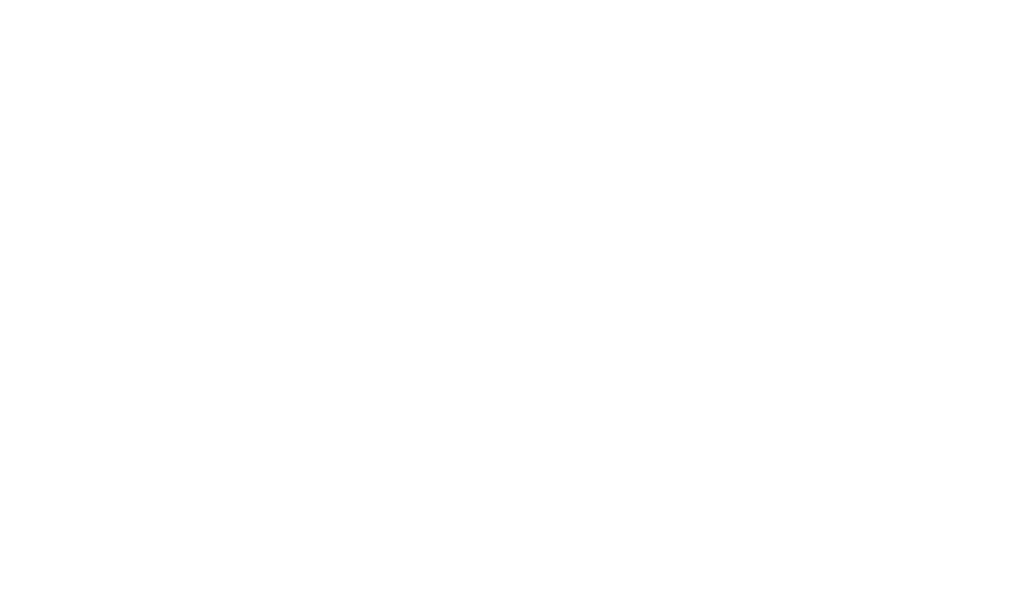
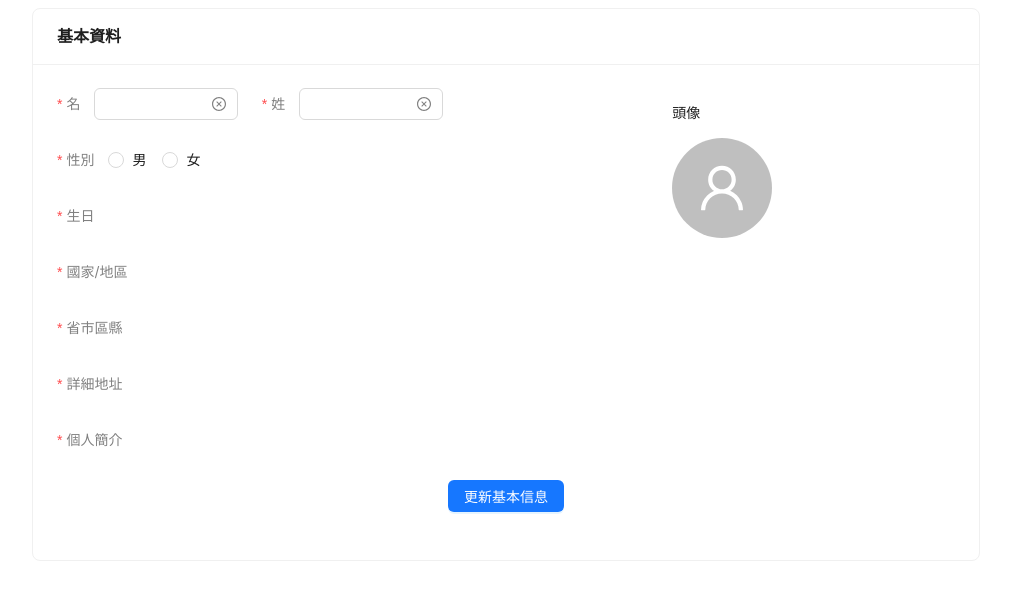
Before and after one commit to Briantam0422/xoocity-demo, a Next.js app: page / in a window 1280 px wide. Shown: the top 600 px of the page, without its empty margins (134-1145 px from the left). Built offline with nearby package versions, Linux system fonts and the light colour scheme.

Commit message:
Feature:create components

```diff
--- /dev/null
+++ b/app/components/Form/FormItemComponent.tsx
@@ -0,0 +1,32 @@
+import { ReactNode } from "react";
+import { ColProps, Form } from "antd";
+import { Rule } from "antd/es/form";
+
+type IProps = {
+  children?: ReactNode;
+  label: string;
+  name: string;
+  rules: Rule[];
+  wrapperCol?: ColProps;
+};
+
+export default function FormItemComponent({
+  children,
+  label,
+  name,
+  rules,
+  wrapperCol,
+}: IProps) {
+  return (
+    <>
+      <Form.Item
+        label={<label style={{ color: "gray" }}>{label}</label>}
+        colon={false}
+        name={name}
+        rules={rules}
+        wrapperCol={wrapperCol}>
+        {children}
+      </Form.Item>
+    </>
+  );
+}
--- /dev/null
+++ b/app/components/Form/FormLayout.tsx
@@ -0,0 +1,33 @@
+"use client";
+import { ReactNode, ReactPropTypes } from "react";
+import { Form, FormProps, Button } from "antd";
+import { UserType } from "@/app/types/UserType";
+type LayoutProps = {
+  children?: ReactNode;
+};
+
+type FieldType = UserType;
+
+const onFinish: FormProps<FieldType>["onFinish"] = (values) => {
+  console.log("Success:", values);
+};
+
+const onFinishFailed: FormProps<FieldType>["onFinishFailed"] = (errorInfo) => {
+  console.log("Failed:", errorInfo);
+};
+
+export default function FormLayout({ children }: LayoutProps) {
+  return (
+    <>
+      <Form
+        name="basic"
+        wrapperCol={{ span: 20 }}
+        initialValues={{ remember: true }}
+        onFinish={onFinish}
+        onFinishFailed={onFinishFailed}
+        autoComplete="off">
+        {children}
+      </Form>
+    </>
+  );
+}
--- /dev/null
+++ b/app/components/Input/InputComponent.tsx
@@ -0,0 +1,23 @@
+import { InfoCircleOutlined, UserOutlined } from "@ant-design/icons";
+import { Input, Tooltip } from 'antd';
+import { ReactNode } from "react";
+
+type tProps = {
+  placeholder?: string,
+  prefix?: ReactNode,
+  suffix?: ReactNode
+}
+
+export default function InputComponent( {placeholder, prefix, suffix}:tProps ) {
+  return (
+    <>
+    <div>
+    <Input
+      placeholder={placeholder}
+      prefix={prefix}
+      suffix={suffix}
+    />
+    </div>
+    </>
+  );
+}
--- /dev/null
+++ b/app/components/Input/InputWithClearButtonComponent.tsx
@@ -0,0 +1,23 @@
+"use client";
+import { ReactNode } from "react";
+import InputComponent from "./InputComponent";
+import { CloseCircleOutlined } from "@ant-design/icons";
+
+type tProps = {
+  placeholder?: string;
+};
+
+export default function InputWithClearButtonComponent({ placeholder }: tProps) {
+  return (
+    <>
+      <InputComponent
+        placeholder={placeholder}
+        suffix={
+          <CloseCircleOutlined
+            onClick={() => console.log("a")}
+            style={{ color: "gray" }}
+          />
+        }></InputComponent>
+    </>
+  );
+}
--- /dev/null
+++ b/app/components/Radio/RadioGroupComponent.tsx
@@ -0,0 +1,21 @@
+import { Radio, RadioChangeEvent } from "antd"
+import { ReactNode, useState } from "react"
+
+type tProp = {
+    children?: ReactNode
+}
+
+export default function RadioGroupComponent({ children }: tProp){
+    const [value, setValue] = useState("M")
+    const onChange = (e: RadioChangeEvent) => {
+        console.log('radio checked', e.target.value)
+        setValue(e.target.value)
+    }
+    return (
+        <>
+            <Radio.Group onChange={onChange} value={value}>
+                { children }
+            </Radio.Group>
+        </>
+    )
+}
--- a/app/globals.css
+++ b/app/globals.css
@@ -1,8 +1,8 @@
-@tailwind base;
+/* @tailwind base;
 @tailwind components;
-@tailwind utilities;
+@tailwind utilities; */
 
-:root {
+/* :root {
   --foreground-rgb: 0, 0, 0;
   --background-start-rgb: 214, 219, 220;
   --background-end-rgb: 255, 255, 255;
@@ -14,4 +14,4 @@
     --background-start-rgb: 0, 0, 0;
     --background-end-rgb: 0, 0, 0;
   }
-}
+} */
--- a/app/page.tsx
+++ b/app/page.tsx
@@ -1,9 +1,174 @@
-import Image from "next/image";
-import { Col, Row, Card } from "antd";
+"use client";
+import {
+  Col,
+  Row,
+  Card,
+  type FormProps,
+  Form,
+  Input,
+  Button,
+  Avatar,
+  Radio,
+} from "antd";
+import { UserOutlined } from "@ant-design/icons";
+import { UserType, Gender } from "./types/UserType";
+import FormLayout from "./components/Form/FormLayout";
+import InputWithClearButtonComponent from "./components/Input/InputWithClearButtonComponent";
+import FormItemComponent from "./components/Form/FormItemComponent";
+import RadioGroupComponent from "./components/Radio/RadioGroupComponent";
 
 export default function Home() {
+  const arrGenders: Gender = {
+    m: "男",
+    f: "女",
+  };
   return (
     <main>
+      <Row justify="center" align="middle">
+        <Col sm={24} md={22} lg={18}>
+          <Card title="基本資料">
+            <FormLayout>
+              <Row justify="space-between" gutter={25}>
+                <Col span={8} order={2}>
+                  <p>頭像</p>
+                  <Avatar size={100} icon={<UserOutlined />} />
+                </Col>
+                <Col span={16} order={1}>
+                  <Row justify="start" gutter={24}>
+                    <Col
+                      xs={{ span: 12 }}
+                      sm={{ span: 12 }}
+                      md={{ span: 10 }}
+                      lg={{ span: 8 }}>
+                      <FormItemComponent
+                        label="名"
+                        name="first_name"
+                        rules={[{ required: true, message: "請輸入你的名字" }]}>
+                        <InputWithClearButtonComponent></InputWithClearButtonComponent>
+                      </FormItemComponent>
+                    </Col>
+                    <Col
+                      xs={{ span: 12 }}
+                      sm={{ span: 12 }}
+                      md={{ span: 10 }}
+                      lg={{ span: 8 }}>
+                      <FormItemComponent
+                        label="姓"
+                        name="last_name"
+                        rules={[{ required: true, message: "請輸入你的姓名" }]}>
+                        <InputWithClearButtonComponent></InputWithClearButtonComponent>
+                      </FormItemComponent>
+                    </Col>
+                  </Row>
+
+                  <Row justify="start" gutter={24}>
+                    <Col
+                      xs={{ span: 24 }}
+                      sm={{ span: 16 }}
+                      md={{ span: 12 }}
+                      lg={{ span: 8 }}>
+                      <FormItemComponent
+                        label="性別"
+                        name="gender"
+                        rules={[{ required: true, message: "請輸入你的性別" }]}>
+                        <RadioGroupComponent>
+                          {Object.keys(arrGenders).map((key: string) => (
+                            <>
+                              <Radio value={key}>{arrGenders[key]}</Radio>
+                            </>
+                          ))}
+                        </RadioGroupComponent>
+                      </FormItemComponent>
+                    </Col>
+                  </Row>
+
+                  <Row justify="start" gutter={24}>
+                    <Col
+                      xs={{ span: 24 }}
+                      sm={{ span: 16 }}
+                      md={{ span: 12 }}
+                      lg={{ span: 8 }}>
+                      <FormItemComponent
+                        label="生日"
+                        name="birthday"
+                        rules={[
+                          { required: true, message: "請輸入你的性別" },
+                        ]}></FormItemComponent>
+                    </Col>
+                  </Row>
+
+                  <Row justify="start" gutter={24}>
+                    <Col
+                      xs={{ span: 24 }}
+                      sm={{ span: 16 }}
+                      md={{ span: 12 }}
+                      lg={{ span: 8 }}>
+                      <FormItemComponent
+                        label="國家/地區"
+                        name="country"
+                        rules={[
+                          { required: true, message: "請輸入你的性別" },
+                        ]}></FormItemComponent>
+                    </Col>
+                  </Row>
+                </Col>
+              </Row>
+
+              <Row justify="start" gutter={24}>
+                <Col
+                  xs={{ span: 24 }}
+                  sm={{ span: 16 }}
+                  md={{ span: 12 }}
+                  lg={{ span: 8 }}>
+                  <FormItemComponent
+                    label="省市區縣"
+                    name="country"
+                    rules={[
+                      { required: true, message: "請輸入你的性別" },
+                    ]}></FormItemComponent>
+                </Col>
+              </Row>
+
+              <Row justify="start" gutter={24}>
+                <Col
+                  xs={{ span: 24 }}
+                  sm={{ span: 16 }}
+                  md={{ span: 12 }}
+                  lg={{ span: 8 }}>
+                  <FormItemComponent
+                    label="詳細地址"
+                    name="address"
+                    rules={[
+                      { required: true, message: "請輸入你的性別" },
+                    ]}></FormItemComponent>
+                </Col>
+              </Row>
+
+              <Row justify="start" gutter={24}>
+                <Col
+                  xs={{ span: 24 }}
+                  sm={{ span: 16 }}
+                  md={{ span: 12 }}
+                  lg={{ span: 8 }}>
+                  <FormItemComponent
+                    label="個人簡介"
+                    name="profile_intro"
+                    rules={[
+                      { required: true, message: "請輸入你的性別" },
+                    ]}></FormItemComponent>
+                </Col>
+              </Row>
+              <Row justify="center">
+                <Form.Item wrapperCol={{ span: 16 }}>
+                  <Button type="primary" htmlType="submit">
+                    更新基本信息
+                  </Button>
+                </Form.Item>
+              </Row>
+            </FormLayout>
+          </Card>
+        </Col>
+      </Row>
     </main>
   );
 }
--- /dev/null
+++ b/app/types/UserType.ts
@@ -0,0 +1,15 @@
+export type UserType = {
+    first_name: string;
+    last_name: string;
+    gender: string;
+    birthday: Date;
+    country: string;
+    city: string;
+    address: string;
+    intro: string;
+}
+
+export type Gender = {
+    m : string,
+    f : string
+}
```
